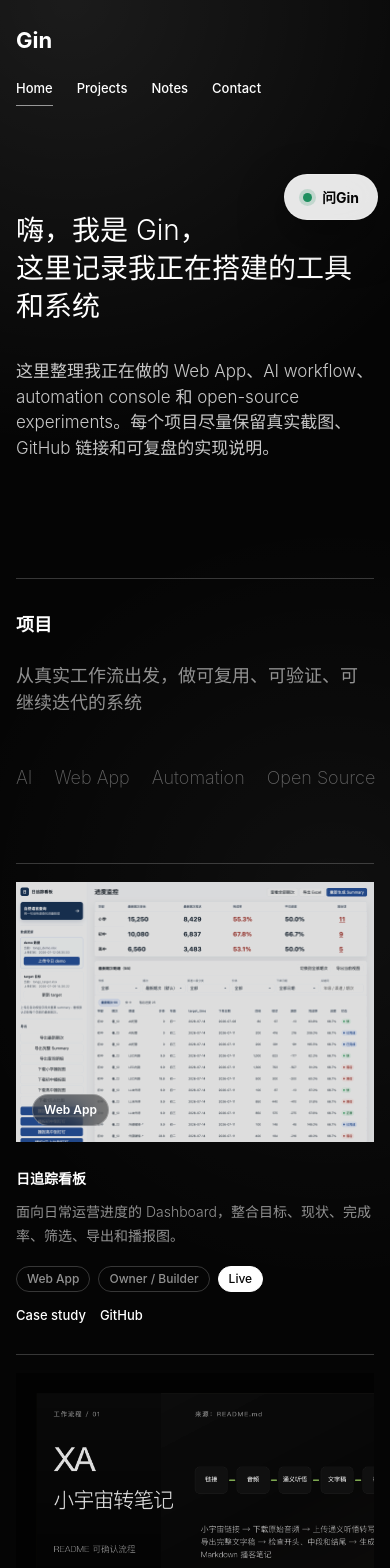
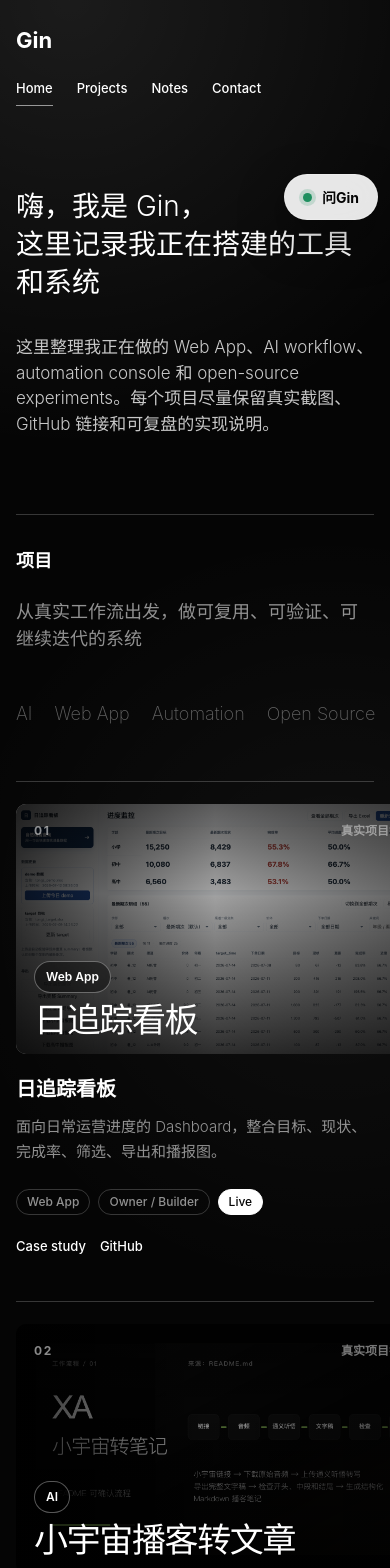
Before and after one commit to yxqhuqin222-star/gin-projects-share, a Next.js app: page / in a window 390 px wide. Shown: the top 1568 px of the page. Built offline with nearby package versions, Linux system fonts and the light colour scheme.

Commit message:
Redesign project showcase cards

```diff
--- a/app/globals.css
+++ b/app/globals.css
@@ -132,8 +132,8 @@ p {
 
 .hero {
   max-width: 1060px;
-  padding-top: 186px;
-  padding-bottom: 170px;
+  padding-top: 150px;
+  padding-bottom: 108px;
 }
 
 .hero h1 {
@@ -192,7 +192,7 @@ p {
   display: flex;
   flex-wrap: wrap;
   gap: 22px 36px;
-  margin: 64px 0 0;
+  margin: 42px 0 0;
   padding: 0;
   list-style: none;
 }
@@ -227,30 +227,33 @@ p {
 .product-card {
   min-width: 0;
   border-top: 1px solid var(--line);
-  padding-top: 18px;
+  padding-top: 22px;
   scroll-margin-top: 32px;
 }
 
 .product-grid {
   display: grid;
-  grid-template-columns: repeat(3, minmax(0, 1fr));
-  gap: 28px;
-  padding-top: 64px;
+  grid-template-columns: repeat(2, minmax(0, 1fr));
+  gap: 54px 32px;
+  padding-top: 46px;
 }
 
 .product-visual {
   position: relative;
   display: block;
-  height: 320px;
-  margin-bottom: 24px;
+  aspect-ratio: 1.66;
+  min-height: 340px;
+  margin-bottom: 22px;
   overflow: hidden;
+  border-radius: 10px;
   background: #101010;
-  transition: transform 220ms ease, background 180ms ease;
+  isolation: isolate;
+  transition: transform 260ms ease, background 180ms ease;
 }
 
 .product-visual:hover {
   background: var(--panel-strong);
-  transform: translateY(-4px);
+  transform: translateY(-6px);
 }
 
 .product-visual img {
@@ -258,37 +261,95 @@ p {
   height: 100%;
   object-fit: cover;
   object-position: left top;
-  opacity: 0.86;
-  filter: saturate(0.88) contrast(1.04);
-  transition: opacity 220ms ease, transform 500ms ease;
+  opacity: 0.92;
+  filter: saturate(0.88) contrast(1.06) brightness(0.82);
+  transition: opacity 260ms ease, transform 620ms ease, filter 260ms ease;
 }
 
 .product-visual:hover img {
   opacity: 1;
-  transform: scale(1.025);
+  filter: saturate(0.98) contrast(1.06) brightness(0.9);
+  transform: scale(1.035);
 }
 
-.product-visual span {
+.visual-shade {
   position: absolute;
-  left: 16px;
-  bottom: 16px;
-  border: 1px solid rgba(255, 255, 255, 0.28);
+  inset: 0;
+  z-index: 1;
+  background:
+    linear-gradient(90deg, rgba(0, 0, 0, 0.72), rgba(0, 0, 0, 0.16) 48%, rgba(0, 0, 0, 0.52)),
+    linear-gradient(180deg, rgba(0, 0, 0, 0.44), transparent 36%, rgba(0, 0, 0, 0.72));
+  content: "";
+}
+
+.visual-index,
+.visual-source,
+.visual-copy {
+  position: absolute;
+  z-index: 2;
+}
+
+.visual-index {
+  left: 28px;
+  top: 26px;
+  color: rgba(255, 255, 255, 0.54);
+  font-size: 12px;
+  font-weight: 700;
+  letter-spacing: 0.14em;
+}
+
+.visual-source {
+  right: 28px;
+  top: 26px;
+  color: rgba(255, 255, 255, 0.46);
+  font-size: 12px;
+  font-weight: 600;
+  letter-spacing: 0;
+}
+
+.visual-copy {
+  left: 28px;
+  right: 28px;
+  bottom: 26px;
+  display: grid;
+  gap: 10px;
+}
+
+.visual-copy span {
+  width: max-content;
+  border: 1px solid rgba(255, 255, 255, 0.34);
   border-radius: 999px;
   padding: 6px 11px;
-  background: rgba(0, 0, 0, 0.46);
-  backdrop-filter: blur(12px);
+  background: rgba(0, 0, 0, 0.42);
+  backdrop-filter: blur(14px);
   color: var(--fg);
   font-size: 12px;
   font-weight: 600;
   letter-spacing: 0;
 }
 
+.visual-copy strong {
+  max-width: 14ch;
+  color: var(--fg);
+  font-size: clamp(30px, 3.1vw, 56px);
+  font-weight: 300;
+  letter-spacing: -0.04em;
+  line-height: 0.98;
+  text-wrap: balance;
+}
+
+.product-body {
+  display: grid;
+  gap: 12px;
+}
+
 .product-title {
   display: inline-block;
   color: var(--fg);
-  font-size: 14px;
-  font-weight: 600;
-  line-height: 1.45;
+  width: max-content;
+  font-size: 22px;
+  font-weight: 650;
+  line-height: 1.35;
 }
 
 .product-title:hover,
@@ -300,18 +361,25 @@ p {
 }
 
 .product-card p {
-  margin-top: 10px;
+  max-width: 33rem;
   color: var(--muted);
-  font-size: 14px;
+  font-size: 17px;
   font-weight: 300;
-  line-height: 1.7;
+  line-height: 1.65;
+}
+
+.product-meta {
+  display: flex;
+  align-items: flex-end;
+  justify-content: space-between;
+  gap: 22px;
+  margin-top: 24px;
 }
 
 .tags {
   display: flex;
   flex-wrap: wrap;
   gap: 8px;
-  margin-top: 18px;
 }
 
 .tags span,
@@ -335,10 +403,10 @@ p {
 .project-links {
   display: flex;
   gap: 14px;
-  margin-top: 14px;
   color: var(--fg);
   font-size: 13px;
   font-weight: 500;
+  white-space: nowrap;
 }
 
 .share-grid {
@@ -866,14 +934,27 @@ p {
   }
 
   .hero {
-    padding-top: 150px;
-    padding-bottom: 150px;
+    padding-top: 124px;
+    padding-bottom: 96px;
   }
 
   .product-grid,
   .share-grid,
   .detail-meta {
     grid-template-columns: repeat(2, minmax(0, 1fr));
+  }
+
+  .product-grid {
+    gap: 44px 24px;
+  }
+
+  .product-visual {
+    min-height: 280px;
+  }
+
+  .product-meta {
+    align-items: flex-start;
+    flex-direction: column;
   }
 }
 
@@ -904,8 +985,8 @@ p {
   }
 
   .hero {
-    padding-top: 112px;
-    padding-bottom: 116px;
+    padding-top: 88px;
+    padding-bottom: 76px;
   }
 
   .hero h1 {
@@ -946,7 +1027,38 @@ p {
   }
 
   .product-visual {
-    height: 260px;
+    min-height: 250px;
+  }
+
+  .visual-index,
+  .visual-source {
+    top: 18px;
+  }
+
+  .visual-index,
+  .visual-copy {
+    left: 18px;
+  }
+
+  .visual-source,
+  .visual-copy {
+    right: 18px;
+  }
+
+  .visual-copy {
+    bottom: 18px;
+  }
+
+  .visual-copy strong {
+    font-size: 34px;
+  }
+
+  .product-title {
+    font-size: 20px;
+  }
+
+  .product-card p {
+    font-size: 15px;
   }
 
   .back-link {
--- a/app/page.tsx
+++ b/app/page.tsx
@@ -64,7 +64,7 @@ export default function Home() {
           </ul>
 
           <div className="product-grid">
-            {projects.map((project) => (
+            {projects.map((project, index) => (
               <article
                 className="product-card"
                 id={projectAnchor(project.slug)}
@@ -80,12 +80,21 @@ export default function Home() {
                     loading="lazy"
                     src={project.image}
                   />
+                  <span className="visual-shade" aria-hidden="true" />
+                  <span className="visual-index">{String(index + 1).padStart(2, "0")}</span>
+                  <span className="visual-source">真实项目截图</span>
+                  <span className="visual-copy">
                     <span>{project.category}</span>
+                    <strong>{project.title}</strong>
+                  </span>
                 </Link>
+                <div className="product-body">
                   <Link className="product-title" href={`/product/${project.slug}`}>
                     {project.title}
                   </Link>
                   <p>{project.summary}</p>
+                </div>
+                <div className="product-meta">
                   <div className="tags">
                     <span>{project.category}</span>
                     <span>{project.role}</span>
@@ -96,6 +105,7 @@ export default function Home() {
                     <a href={project.githubUrl} target="_blank" rel="noreferrer">
                       GitHub
                     </a>
+                  </div>
                 </div>
               </article>
             ))}
```
Lines whose indentation alone changed are shown as unchanged.
